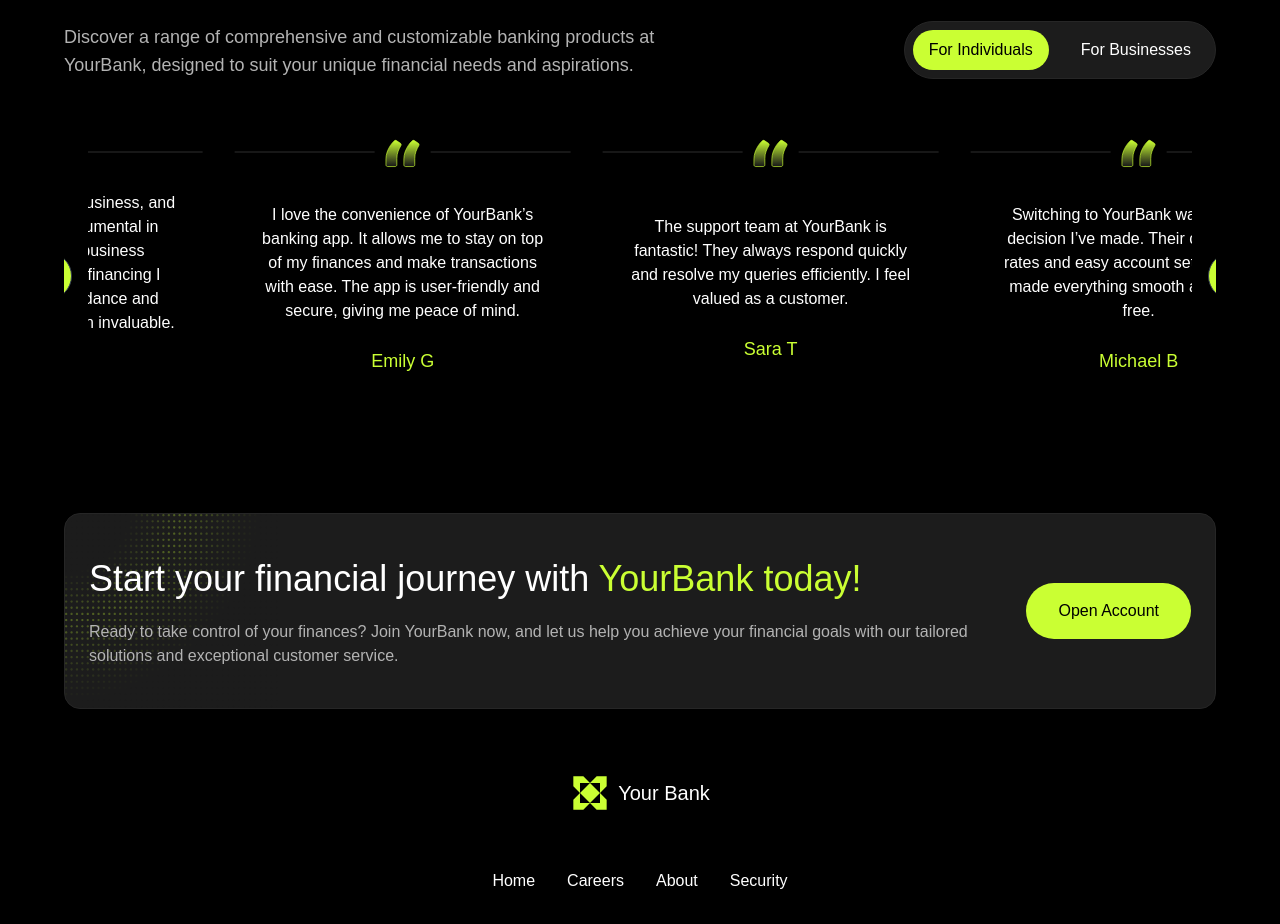
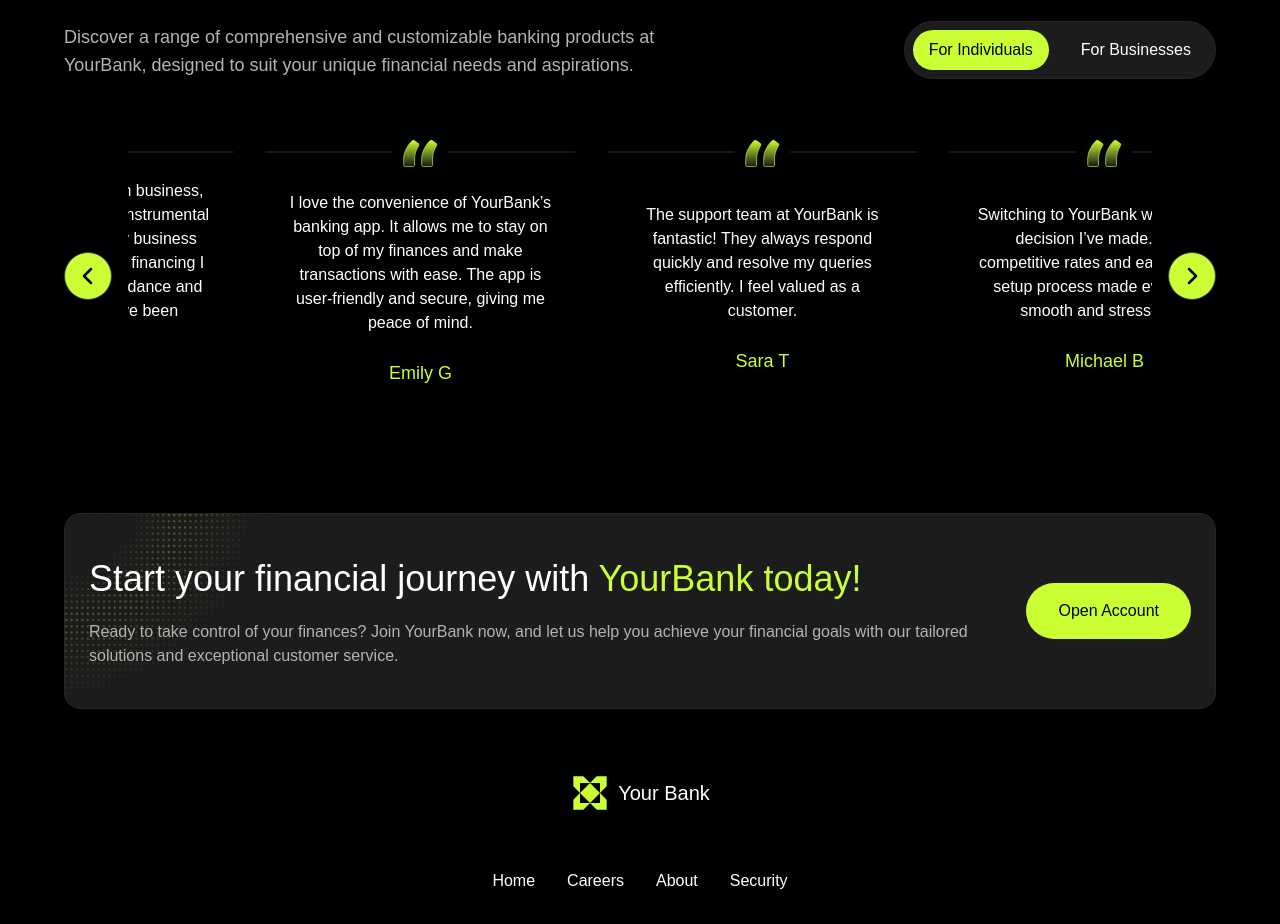
Before and after one commit to Hamad12-siddiqui/Bank-Website, a Next.js app: page / in a window 1280 px wide. Shown: the part 3570-4494 px from the top of the page. Built offline with nearby package versions, Linux system fonts and the light colour scheme.

Commit message:
style: Adjust padding for slider container in Our_Testimonials component

```diff
--- a/app/modules/home/Our_Testimonials.js
+++ b/app/modules/home/Our_Testimonials.js
@@ -110,7 +110,7 @@ const Our_Testimonials = () => {
         </div>
 
         {/* Slider Section */}
-      <div className="slider-container w-full overflow-hidden px-2 sm:px-6 mt-8 sm:mt-12">
+      <div className="slider-container w-full overflow-hidden px-8 sm:px-16 mt-8 sm:mt-12">
           <Slider {...settings}>
             {TestimonialsData.map((item) => (
               <div key={item.id} className="px-2 sm:px-4 py-4 sm:py-6">
```
